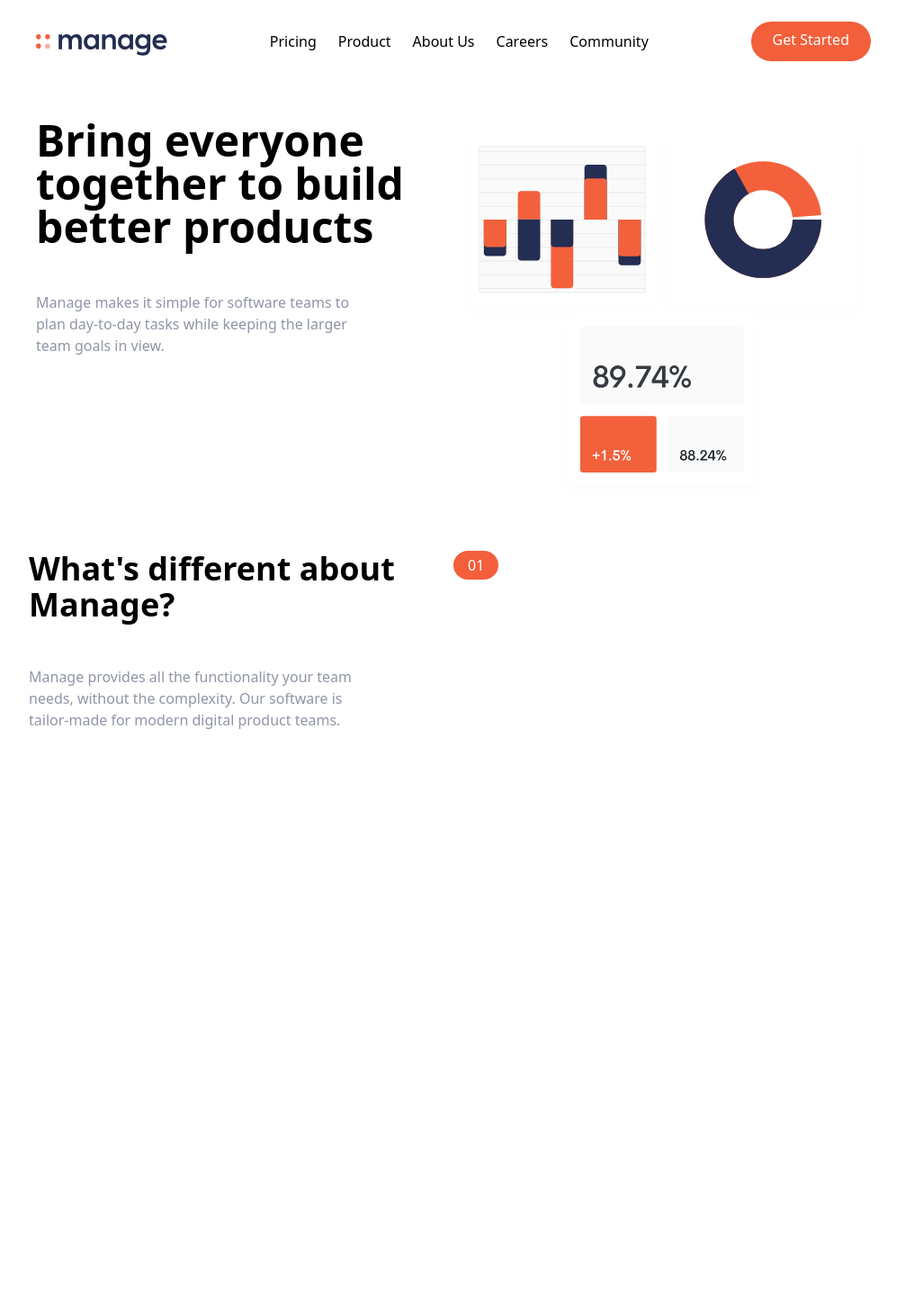
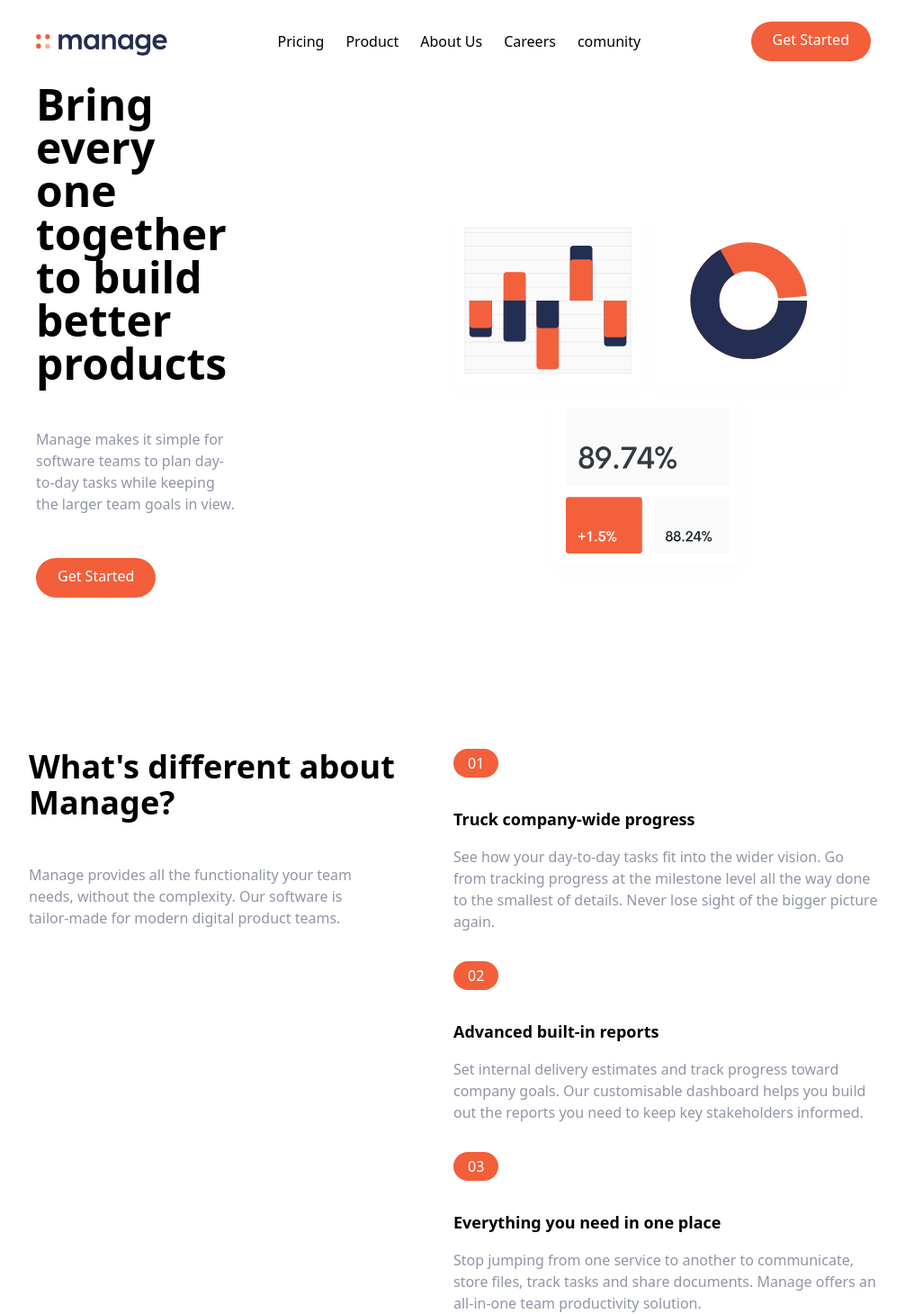
Before and after one commit to MJafar777/project-from-scratch, a website: page index.html in a window 1280 px wide. Shown: the whole page at 90% size, without its empty margins (136-1142 px from the left). Before the commit the page ends 812 px from the top, so only its background shows below. Drawn offline with Linux system fonts and the light colour scheme.

Commit message:
style index

```diff
--- a/index.html
+++ b/index.html
@@ -1,52 +1,48 @@
 <!DOCTYPE html>
-<html lang="en">
+<html>
   <head>
     <meta charset="UTF-8" />
-    <meta http-equiv="X-UA-Compatible" content="IE=edge" />
     <meta name="viewport" content="width=device-width, initial-scale=1.0" />
-    <link rel="stylesheet" href="css/main.css" />
-    <title>Manage Landing Page</title>
+    <link href="./css/main.css" rel="stylesheet" />
   </head>
   <body>
     <!-- Navbar -->
     <nav class="relative container mx-auto p-6">
       <!-- Flex container -->
       <div class="flex items-center justify-between">
-        <!-- Logo -->
-
+        <!-- logo -->
         <div class="pt-2">
           <img src="img/logo.svg" alt="" />
         </div>
         <!-- Menu Items -->
         <div class="hidden space-x-6 md:flex">
-          <a href="#" class="hover:text-darkGrayishBlue">Pricing</a>
-          <a href="#" class="hover:text-darkGrayishBlue">Product</a>
-          <a href="#" class="hover:text-darkGrayishBlue">About Us</a>
-          <a href="#" class="hover:text-darkGrayishBlue">Careers</a>
-          <a href="#" class="hover:text-darkGrayishBlue">Community</a>
+          <a href="#">Pricing</a>
+          <a href="#">Product</a>
+          <a href="#">About Us</a>
+          <a href="#">Careers</a>
+          <a href="#">comunity</a>
         </div>
-
         <!-- Button -->
         <a
-          href="#"
+          href=""
           class="hidden p-3 px-6 pt-2 text-white bg-brightRed rounded-full baseline hover:bg-brightRedLight md:block"
           >Get Started</a
         >
       </div>
     </nav>
-
     <!-- Hero Section -->
     <section id="hero">
       <!-- Flex Container -->
       <div
-        class="container flex flex-col-reverse items-center px-6 mx-auto mt-10 space-y-0 md:space-y-0 md:flex-row"
+        class="container flex flex-col-reverse items-center px-6 mx-auto space-y-0 md:space-y-0 md:flex-row"
       >
-        <!-- Left item -->
+        <!-- left Item -->
+        <div>
           <div class="flex flex-col mb-32 space-y-12 md:w-1/2">
             <h1
               class="max-w-md text-4xl font-bold text-center md:text-5xl md:text-left"
             >
-            Bring everyone together to build better products
+              Bring every one together to build better products
             </h1>
             <p class="max-w-sm text-center text-darkGrayishBlue md:text-left">
               Manage makes it simple for software teams to plan day-to-day tasks
@@ -54,25 +50,26 @@
             </p>
             <div class="flex justify-center md:justify-start">
               <a
-              href="#"
-              class="hidden p-3 px-6 pt-2 text-white bg-brightRed rounded-full baseline hover:bg-brightRedLight"
+                href=""
+                class="hidden p-3 px-6 pt-2 text-white bg-brightRed rounded-full baseline hover:bg-brightRedLight md:block"
                 >Get Started</a
               >
             </div>
           </div>
+        </div>
         <!-- Image -->
         <div class="md:w-1/2">
-          <img src="img/illustration-intro.svg" alt="" />
+          <img src="img/illustration-intro.svg" alt="ill-icon" />
         </div>
       </div>
     </section>
     <!-- Features Section -->
-    <section id="features">
-      <!-- Flex container -->
+    <section class="" id="features">
+      <!-- Flex Container -->
       <div
         class="container flex flex-col px-4 mx-auto mt-10 space-y-12 md:space-y-0 md:flex-row"
       >
-        <!-- What's Different -->
+        <!-- Flex Different -->
         <div class="flex flex-col space-y-12 md:w-1/2">
           <h2 class="max-w-md text-4xl font-bold text-center md:text-left">
             What's different about Manage?
@@ -83,20 +80,100 @@
             teams.
           </p>
         </div>
-
         <!-- Numbered List -->
         <div class="flex flex-col space-y-8 md:w-1/2">
           <!-- List Item 1 -->
           <div
-            class="flex flex-col space-y-3 md:space-y-0 md:space-x-6 md:flex-row"
+            class="flex felx-col space-y-3 md:space-y-0 md:space-x-6 md:flex-row"
           >
             <!-- Heading -->
             <div class="rounded-l-full bg-brightRedSupLight md:bg-transparent">
               <div class="flex items-center space-x-2">
                 <div
-                  class="px-4 py-2 text-white rounded-full md:py-1 bg-brightRed">01</div>
+                  class="px-4 py-2 text-white rounded-full md:py-1 bg-brightRed"
+                >
+                  01
                 </div>
               </div>
+              <h3 class="text-base font-bold md:mb-4 md:hidden">
+                Truck company-wide progress
+              </h3>
+            </div>
+          </div>
+
+          <div>
+            <h3 class="hidden mb-4 text-lg font-bold md:block">
+              Truck company-wide progress
+            </h3>
+            <p class="text-darkGrayishBlue">
+              See how your day-to-day tasks fit into the wider vision. Go from
+              tracking progress at the milestone level all the way done to the
+              smallest of details. Never lose sight of the bigger picture again.
+            </p>
+          </div>
+
+          <!-- ///////////////// -->
+
+          <!-- List Item 2 -->
+          <div
+            class="flex felx-col space-y-3 md:space-y-0 md:space-x-6 md:flex-row"
+          >
+            <!-- Heading -->
+            <div class="rounded-l-full bg-brightRedSupLight md:bg-transparent">
+              <div class="flex items-center space-x-2">
+                <div
+                  class="px-4 py-2 text-white rounded-full md:py-1 bg-brightRed"
+                >
+                  02
+                </div>
+              </div>
+              <h3 class="text-base font-bold md:mb-4 md:hidden">
+                Advanced built-in reports
+              </h3>
+            </div>
+          </div>
+
+          <div>
+            <h3 class="hidden mb-4 text-lg font-bold md:block">
+              Advanced built-in reports
+            </h3>
+            <p class="text-darkGrayishBlue">
+              Set internal delivery estimates and track progress toward company
+              goals. Our customisable dashboard helps you build out the reports
+              you need to keep key stakeholders informed.
+            </p>
+          </div>
+
+          <!-- ///////////////// -->
+
+          <!-- List Item 3 -->
+          <div
+            class="flex felx-col space-y-3 md:space-y-0 md:space-x-6 md:flex-row"
+          >
+            <!-- Heading -->
+            <div class="rounded-l-full bg-brightRedSupLight md:bg-transparent">
+              <div class="flex items-center space-x-2">
+                <div
+                  class="px-4 py-2 text-white rounded-full md:py-1 bg-brightRed"
+                >
+                  03
+                </div>
+              </div>
+              <h3 class="text-base font-bold md:mb-4 md:hidden">
+                Everything you need in one place
+              </h3>
+            </div>
+          </div>
+
+          <div>
+            <h3 class="hidden mb-4 text-lg font-bold md:block">
+              Everything you need in one place
+            </h3>
+            <p class="text-darkGrayishBlue">
+              Stop jumping from one service to another to communicate, store
+              files, track tasks and share documents. Manage offers an
+              all-in-one team productivity solution.
+            </p>
           </div>
         </div>
       </div>
```
Also changed, not shown: css/main.css. Lines whose indentation alone changed are shown as unchanged.
